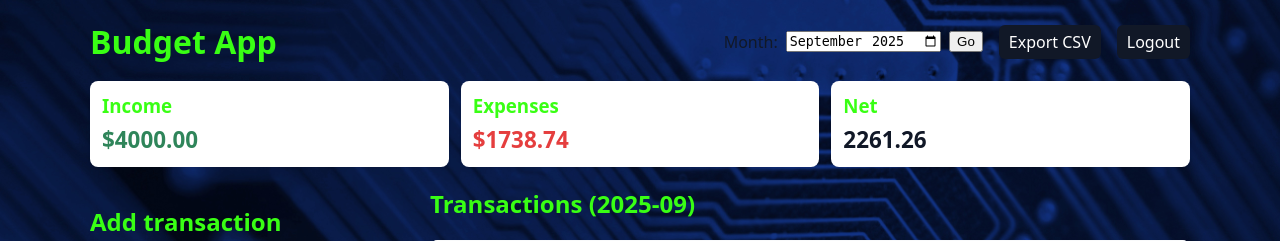
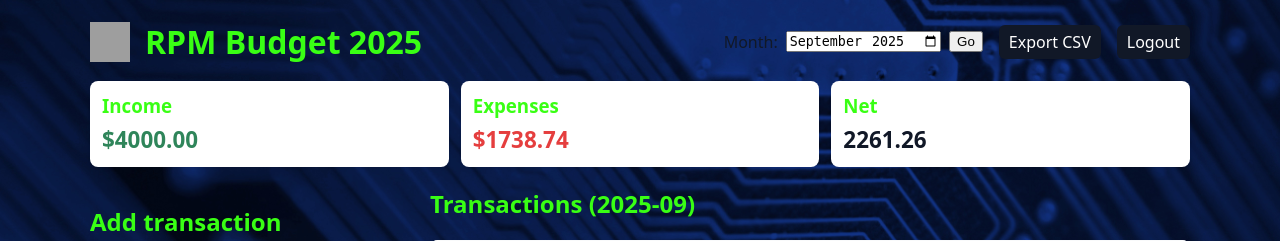
Before and after one commit to rmiller003/Budget-X, a Flask app: page / in a window 1280 px wide. Shown: the top 241 px of the page. Run offline with Flask 3, Linux system fonts and the light colour scheme; the visitor is signed in with stand-in values (Sample User, id 1); data comes from the database, SQL or seed files in the repository; grey boxes are pictures that could not be loaded.

Commit message:
feat: Add logo and update application title
This commit updates the `index.html` template to include the company logo and changes the main title to 'RPM Budget 2025'. It also adds corresponding styles to `style.css` to ensure the header is displayed correctly.

```diff
--- a/static/style.css
+++ b/static/style.css
@@ -16,6 +16,8 @@ body{
 }
 .container{max-width:1100px;margin:0 auto}
 header{display:flex;align-items:center;justify-content:space-between;gap:16px;margin-bottom:18px}
+.header-content { display: flex; align-items: center; }
+.logo { width: 40px; height: 40px; margin-right: 15px; }
 h1, h2, h3 {
   color: #39FF14; /* Neon Green */
 }
--- a/templates/index.html
+++ b/templates/index.html
@@ -10,7 +10,10 @@
 <body>
   <div class="container">
     <header>
-      <h1>Budget App</h1>
+      <div class="header-content">
+        <img src="{{ url_for('static', filename='Infinity6.png') }}" alt="Logo" class="logo">
+        <h1>RPM Budget 2025</h1>
+      </div>
       <form id="monthForm" method="get" action="/">
         <label for="month">Month:</label>
         <input type="month" name="month" id="month" value="{{ month }}">
```
